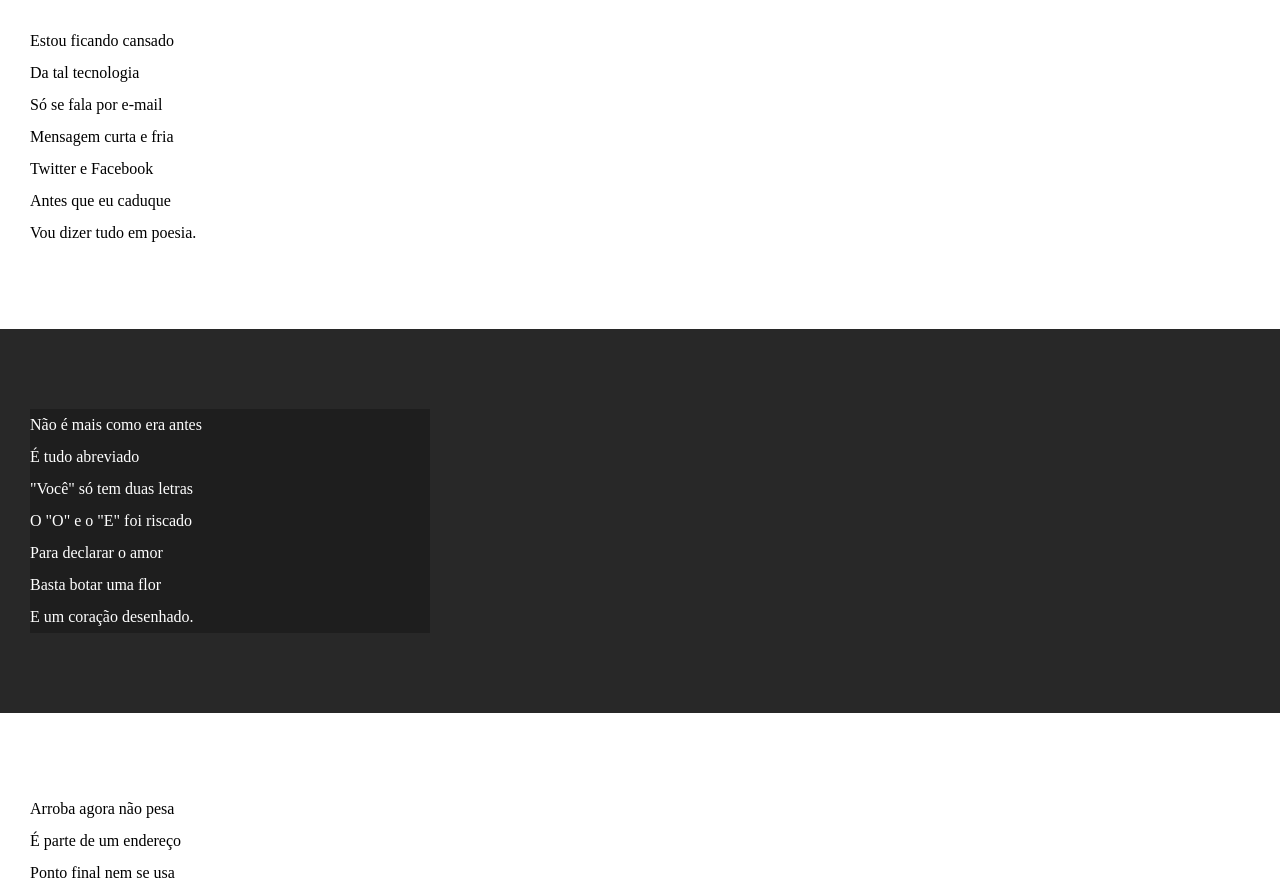
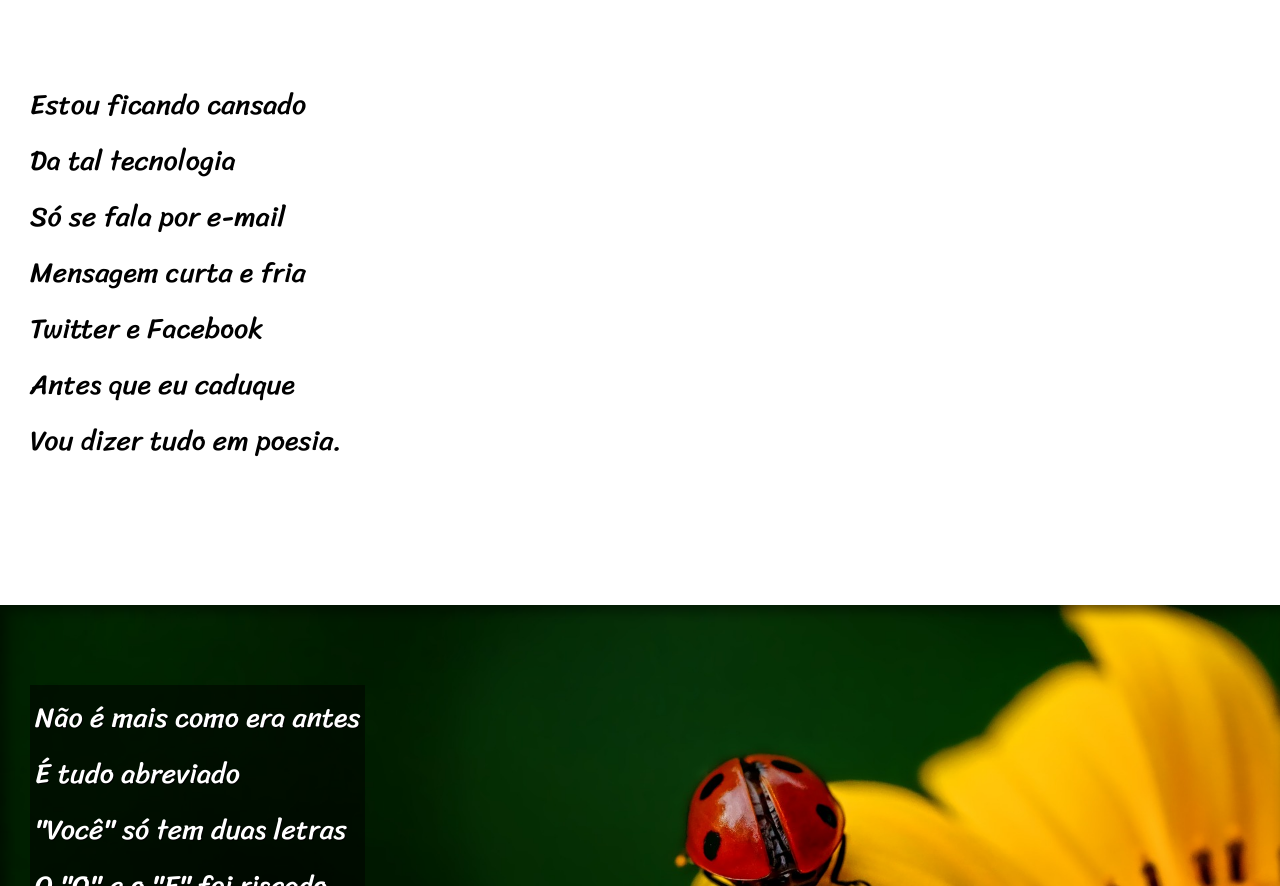
Before and after one commit to adrian-padilha/Projeto-cordel, a plain HTML site: page index.html in a window 1280 px wide. Shown: the part 210-1096 px from the top of the page. Drawn offline with Linux system fonts and the light colour scheme.

Commit message:
atualização 1.0

```diff
--- a/index.html
+++ b/index.html
@@ -33,7 +33,7 @@
 
     </section>
 
-    <section class="imagem">
+    <section class="imagem" id="img-01">
 
         <p>
             Não é mais como era antes <br>
@@ -71,7 +71,7 @@
 
     </section>
 
-    <section class="imagem">
+    <section class="imagem" id="img-02">
 
         <p>
             Tenho saudade das cartas <br>
--- a/styles/styles-1.css
+++ b/styles/styles-1.css
@@ -1,4 +1,15 @@
 @charset "UTF-8";
+
+@import url('https://fonts.googleapis.com/css2?family=Passion+One:wght@400;700;900&display=swap');
+/*font-family: "Passion One", sans-serif;*/
+@import url('https://fonts.googleapis.com/css2?family=Sriracha&display=swap');
+/*font-family: "Sriracha", cursive;*/
+
+:root{
+    --font1: Verdana, Geneva, Tahoma, sans-serif;
+    --font2: "Passion One", sans-serif;
+    --font3: "Sriracha", cursive;
+}
 
 *{
     margin: 0px;
@@ -8,7 +19,7 @@
 html, body{
     min-height: 100vh;
     background-color: darkgrey ;
-
+    font-family: var(--font1);
 }
 
 header{
@@ -20,6 +31,8 @@ header{
 header h1{
     padding-top: 50px ;
     font-variant: small-caps;
+    font-family: var(--font2);
+    font-size: 10vh;
 }
 
 header p{
@@ -41,8 +54,13 @@ section{
     padding-bottom: 10vh;
     line-height: 2em;
     padding-left: 30px;
+    font-family: var(--font3);
+    font-size: 3.5vh;
 }
 
+section > p{
+    padding-bottom: 2em;
+}
 .normal{
     background-color: #fff;
     color: black;
@@ -51,11 +69,27 @@ section{
 .imagem{
     background-color: rgb(40, 40, 40);
     color: white;
+    box-shadow:inset 6px 6px 13px 0px rgba(0, 0, 0, 0.473) ;
+    background-size: cover;
+    background-attachment: fixed;
 }
 
 .imagem > p{
-    width: 400px ;
-    background-color: rgba(0, 0, 0, 0.253);
+    display: inline-block;
+    background-color: rgba(0, 0, 0, 0.514);
+    padding: 5px;
+    text-shadow:1px 1px 0px black ;
+}
+
+#img-01{
+    background-image: url(../img/background001.jpg);
+    background-position: right center;
+
+}
+
+#img-02{
+    background-image: url(../img/background002.jpg);
+
 }
 
 footer{
```
